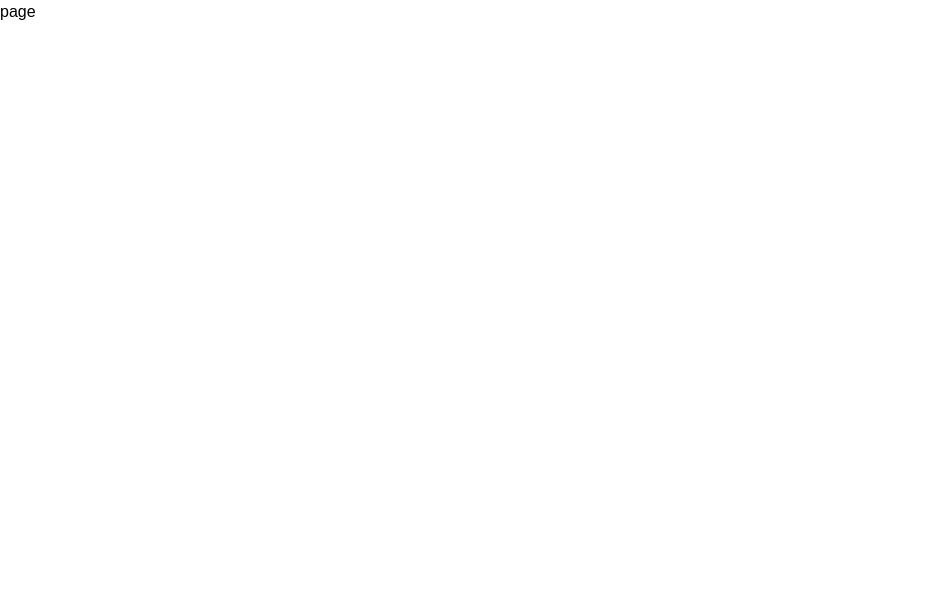
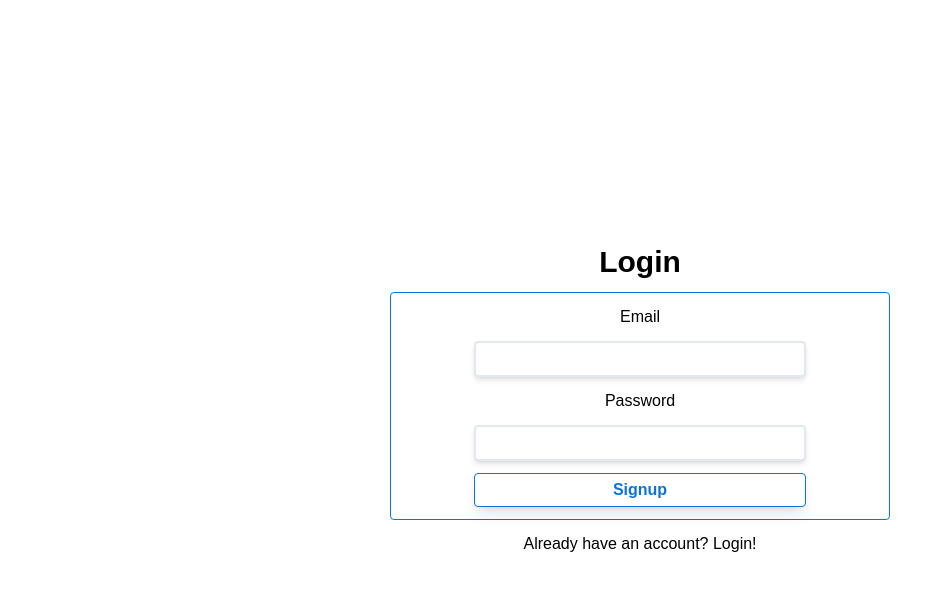
Before and after one commit to DavidJoao/intern-project, a Next.js app: page /pages/signup in a window 1280 px wide. Shown: the top 590 px of the page, without its empty margins (0-952 px from the left). Built offline with nearby package versions, Linux system fonts and the light colour scheme.

Commit message:
EDIT: Styling in login and signup pages

```diff
--- a/src/app/pages/login/page.js
+++ b/src/app/pages/login/page.js
@@ -1,6 +1,8 @@
 'use client'
+import { navigate } from '@/app/lib/redirect';
 import React from 'react'
 import { useForm } from 'react-hook-form'
+import Link from 'next/link';
 
 const Login = () => {
 
@@ -12,7 +14,7 @@ const Login = () => {
 
     return (
         <div className='w-screen h-screen center-col basic-theme'>
-            <div className='w-auto h-auto border-[1px] border-black center-col p-3 gap-3'>
+            <div className='w-auto h-auto center-col p-3 gap-3'>
                 <h1 className='font-bold text-3xl'>Login</h1>
                 <form className='border-[1px] border-primary dark:border-none rounded w-[250px] md:w-[400px] lg:w-[500px] p-3 white-theme center-col gap-3' onSubmit={handleSubmit(onSubmit)}>
                     <label>Email</label>
@@ -21,6 +23,7 @@ const Login = () => {
                     <input required className='input w-[70%]' type='password'  {...register("password", { required: true })}/>
                     <button type='submit' className='theme-button w-[70%]'>Login</button>
                 </form>
+                <Link className='hover:underline underline-offset-2' href={'/pages/signup'}>Don't have an account? Signup!</Link>
             </div>
         </div>
     )
--- a/src/app/pages/signup/page.js
+++ b/src/app/pages/signup/page.js
@@ -1,9 +1,32 @@
-import React from 'react'
+'use client'
+import React from "react"
+import { useForm } from "react-hook-form"
+import { navigate } from "@/app/lib/redirect"
+import Link from "next/link"
 
-const page = () => {
-  return (
-    <div>page</div>
-  )
+const Signup = () => {
+
+    const { register, handleSubmit, watch, formState: { errors } } = useForm();
+
+    const onSubmit = async (data) => {
+        console.log(data)
+    }
+
+	return (
+		<div className="w-screen h-screen center-col basic-theme">
+			<div className="w-auto h-auto center-col p-3 gap-3">
+				<h1 className="font-bold text-3xl">Login</h1>
+				<form className="border-[1px] border-primary dark:border-none rounded w-[250px] md:w-[400px] lg:w-[500px] p-3 white-theme center-col gap-3" onSubmit={handleSubmit(onSubmit)}>
+					<label>Email</label>
+					<input required className="input w-[70%]" {...register("email", { required: true })}/>
+					<label>Password</label>
+					<input required className="input w-[70%]" type="password" {...register("password", { required: true })}/>
+					<button type="submit" className="theme-button w-[70%]"> Signup </button>
+				</form>
+                <Link className='hover:underline underline-offset-2' href={'/pages/login'}>Already have an account? Login!</Link>
+			</div>
+		</div>
+	)
 }
 
-export default page
+export default Signup
```
